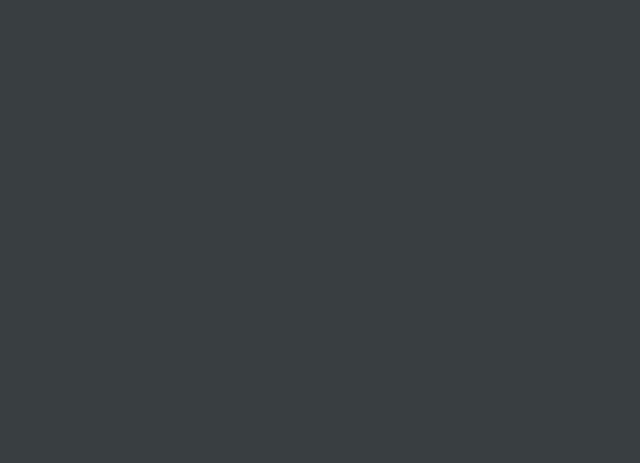
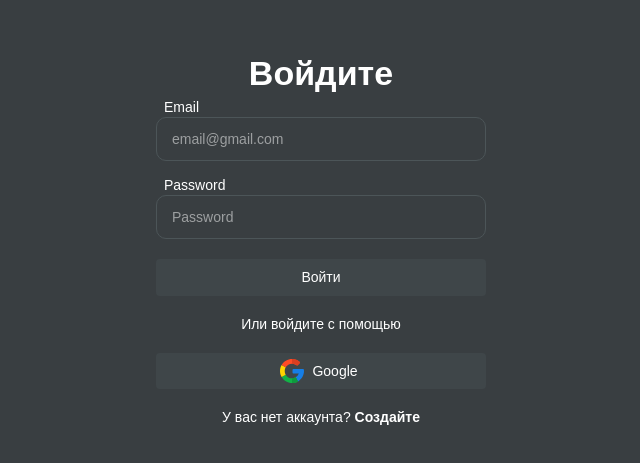
Before and after one commit to IslamTashiev/print-speed-test-app, a React (Vite) app: page /authorization/1 in a window 1280 px wide. Before the commit this address had no page. Shown: the part 153-616 px from the top of the page, without its empty margins (319-959 px from the left). Built offline with nearby package versions, Linux system fonts and the light colour scheme; a web font is replaced by a local one.

Commit message:
add logic to auth pages

```diff
--- a/src/Router.tsx
+++ b/src/Router.tsx
@@ -14,7 +14,7 @@ const Router = () => {
 
 	const r: IRoutes[] = [
 		{ path: "/", element: (title: string) => <MainPage title={title} />, title: t("start_test") },
-		{ path: "/authorization", element: () => <AuthPage />, title: "" },
+		{ path: "/authorization/:authType", element: () => <AuthPage />, title: "" },
 	];
 	return (
 		<Routes>
--- a/src/pages/AuthPage.tsx
+++ b/src/pages/AuthPage.tsx
@@ -1,23 +1,58 @@
-import React from "react";
+import React, { useState } from "react";
 import { Box, Button, FormControl, Typography, styled } from "@mui/material";
+import { useNavigate, useParams } from "react-router";
 
 import Input from "@/components/Input/Input";
 import { ReactComponent as GoogleIcon } from "icons/google.svg";
 
 const AuthPage = () => {
+	const [email, setEmail] = useState("");
+	const [password, setPassword] = useState("");
+	const [name, setName] = useState("");
+
+	const { authType } = useParams();
+	const navigate = useNavigate();
+
+	const isRegisterPage = authType === "register";
+
+	const changePages = () => {
+		if (isRegisterPage) {
+			navigate("/authorization/login");
+		} else {
+			navigate("/authorization/register");
+		}
+	};
+
 	return (
 		<AuthPageWrapper>
 			<Box className='content-wrapper'>
 				<Typography className='auth-page-title' variant='h1' color='text.primary'>
-					Войдите
+					{isRegisterPage ? "Регистрация" : "Войдите"}
 				</Typography>
 				<FormControl className='page-form'>
-					<Input onChange={(e) => e} value={""} placeholder='email@gmail.com' label='Email' />
-					<Input onChange={(e) => e} value={""} placeholder='Password' label='Password' />
-					<Input onChange={(e) => e} value={""} placeholder='John Johnson' label='Your Name' />
+					<Input
+						onChange={(e) => setEmail(e.target.value)}
+						value={email}
+						placeholder='email@gmail.com'
+						label='Email'
+					/>
+					<Input
+						onChange={(e) => setPassword(e.target.value)}
+						value={password}
+						placeholder='Password'
+						label='Password'
+					/>
+					{isRegisterPage && (
+						<Input
+							onChange={(e) => setName(e.target.value)}
+							value={name}
+							placeholder='John Johnson'
+							label='Your Name'
+						/>
+					)}
 				</FormControl>
 				<Button className='button' variant='text'>
-					Войти
+					{isRegisterPage ? "Регистрация" : "Войти"}
 				</Button>
 				<Typography variant='body2' className='help-text' color='text.primary'>
 					Или войдите с помощью
@@ -27,7 +62,10 @@ const AuthPage = () => {
 				</Button>
 				<Box>
 					<Typography variant='body2' className='help-text' color='text.primary'>
-						У вас нет аккаунта? <Typography component='span'>Создайте</Typography>
+						{isRegisterPage ? "Уже есть аккаунт? " : "У вас нет аккаунта? "}
+						<Typography onClick={changePages} component='span'>
+							{isRegisterPage ? "Войти" : "Создайте"}
+						</Typography>
 					</Typography>
 				</Box>
 			</Box>
```
